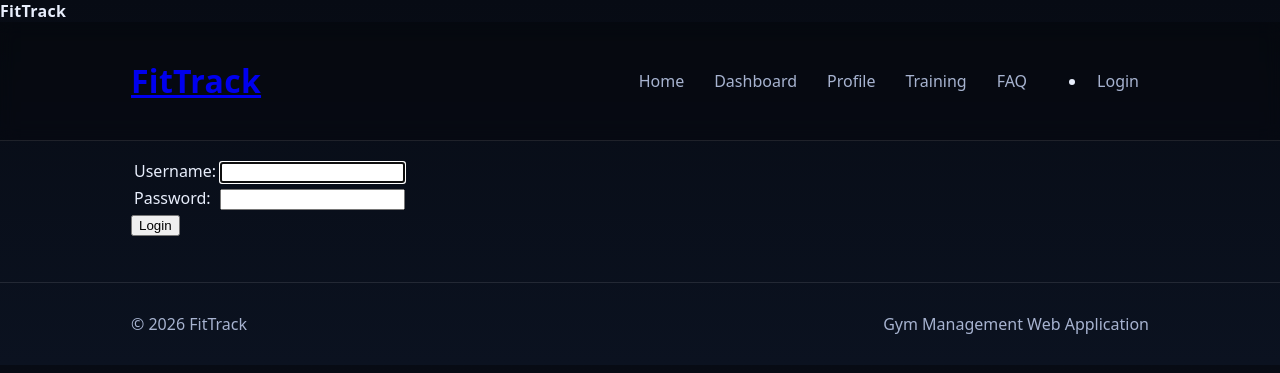
After one commit to jtseib/Web-App-Development---Group-6, a Django app: page /accounts/login/ in a window 1280 px wide. The commit adds this page. Shown: the top 373 px of the page. Run offline with Django 5.2, Linux system fonts and the light colour scheme.

Commit message:
Added Login Function
Added login function to nav bar and made log in required to view a few of the pages.

```diff
--- a/DjangoGroupProjectGym/settings.py
+++ b/DjangoGroupProjectGym/settings.py
@@ -120,3 +120,6 @@ STATIC_URL = '/static/'
 STATICFILES_DIRS = [
     BASE_DIR / "JanGym/static",
 ]
+
+# Redirect to home URL after login (Default redirects to /accounts/profile/)
+LOGIN_REDIRECT_URL = '/'
--- a/DjangoGroupProjectGym/urls.py
+++ b/DjangoGroupProjectGym/urls.py
@@ -20,4 +20,5 @@ from django.urls import path, include
 urlpatterns = [
     path('admin/', admin.site.urls),
     path('', include('JanGym.urls')),
+    path('accounts/', include('django.contrib.auth.urls')),
 ]
--- a/JanGym/templates/base.html
+++ b/JanGym/templates/base.html
@@ -25,6 +25,20 @@
             <a href="{% url 'client_profile' %}">Profile</a>
             <a href="#">Training</a>
             <a href="#">FAQ</a>
+            <ul class="nav navbar-nav ml-auto">
+            {% if user.is_authenticated %}
+               <li>
+                  <form action="{% url 'logout' %}" method="post">
+                     {% csrf_token %}
+                     <button type="submit">Log out</button>
+                  </form>
+               </li>
+            {% else %}
+                <li><a class="nav-link" href="{% url 'login' %}"><span class="glyphicon glyphicon-log-in"></span>Login</a>
+                </li>
+            {% endif %}
+    </ul>
+
         </nav>
 
     </div>
--- /dev/null
+++ b/JanGym/templates/registration/logged_out.html
@@ -0,0 +1,6 @@
+{% extends "base.html" %}
+
+{% block content %}
+  <p>Logged out!</p>
+  <a href="{% url 'login'%}">Click here to login again.</a>
+{% endblock %}
--- /dev/null
+++ b/JanGym/templates/registration/login.html
@@ -0,0 +1,33 @@
+{% extends "base.html" %}
+{% block content %}
+
+  {% if form.errors %}
+    <p>Your username and password didn't match. Please try again.</p>
+  {% endif %}
+
+  {% if next %}
+    {% if user.is_authenticated %}
+      <p>Your account doesn't have access to this page. To proceed,
+      please login with an account that has access.</p>
+    {% else %}
+      <p>Please login to see this page.</p>
+    {% endif %}
+  {% endif %}
+
+  <form method="post" action="{% url 'login' %}">
+    {% csrf_token %}
+    <table>
+      <tr>
+        <td>{{ form.username.label_tag }}</td>
+        <td>{{ form.username }}</td>
+      </tr>
+      <tr>
+        <td>{{ form.password.label_tag }}</td>
+        <td>{{ form.password }}</td>
+      </tr>
+    </table>
+    <input type="submit" value="Login">
+    <input type="hidden" name="next" value="{{ next }}">
+  </form>
+
+{% endblock %}
--- a/JanGym/views.py
+++ b/JanGym/views.py
@@ -2,14 +2,19 @@ from django.shortcuts import render
 
 # Create your views here.
 from django.shortcuts import render
+from django.contrib.auth.decorators import login_required
+
 
 def index(request):
     return render(request, 'index.html')
+@login_required
 def trainers(request):
     return render(request, 'trainers.html')
 
+@login_required
 def workouts(request):
     return render(request, 'workouts.html')
+@login_required
 def client_profile(request):
     return render(request, "client_profile.html")
 
```
